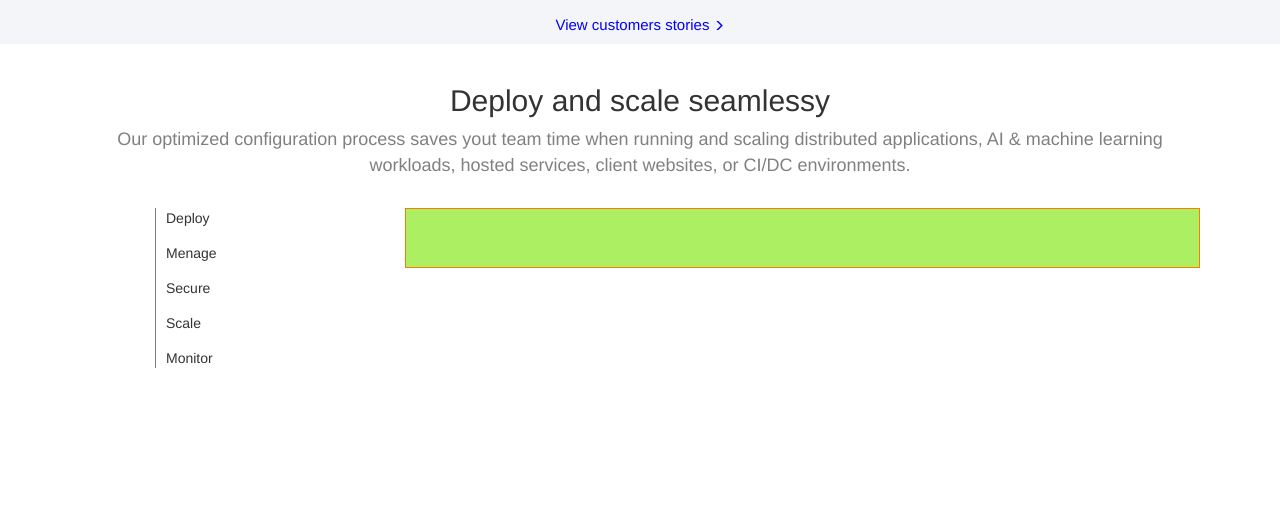
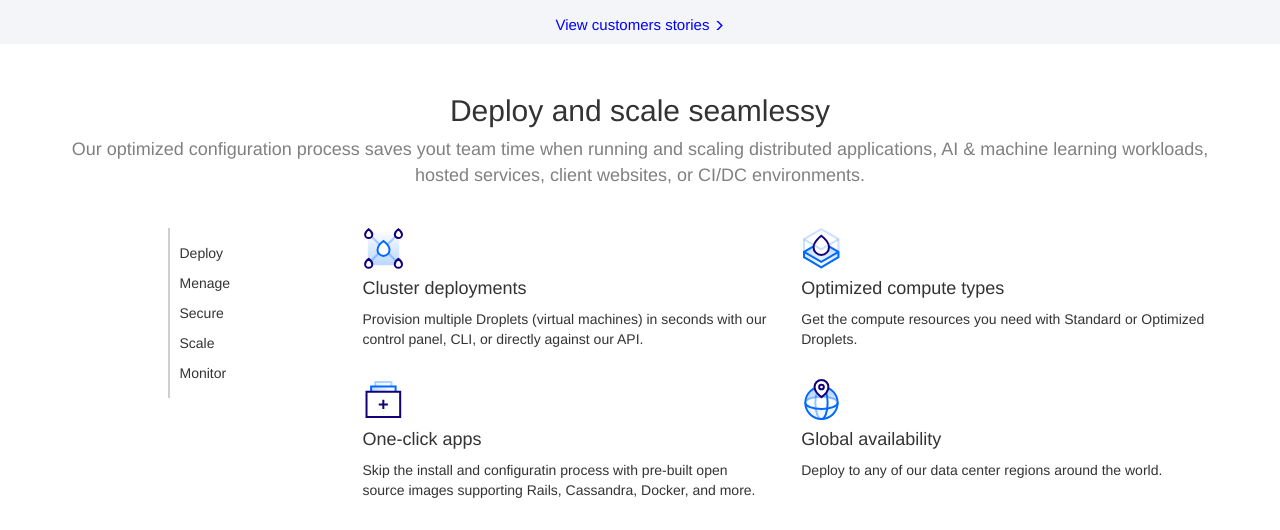
Before and after one commit to leopoldonanti/html-css-digitalocean, a plain HTML site: page index.html in a window 1280 px wide. Shown: the part 726-1256 px from the top of the page. Before the commit the page ends 1109 px from the top, so only its background shows below. Drawn offline with nearby package versions, Linux system fonts and the light colour scheme.

Commit message:
DEPLOY FINITO E CORRETTO

```diff
--- a/index.html
+++ b/index.html
@@ -165,14 +165,15 @@
     </section>
 
     <section id="deploy">
-      <div class="container text-center mc-pad-lr">
-        <div class="row mc-double-mar-20">
+      <div class="container text-center">
+        <div class="row mc-double-mar-30">
           <h2>Deploy and scale seamlessy</h2>
           <p class="mc-gray-txt mc-paragrafo-dep">Our optimized configuration process saves yout team time when running and scaling distributed applications, AI & machine learning workloads, hosted services, client websites, or CI/DC environments.
           </p>
         </div>
-        <div class="row mc-pad-l-60">
-          <div class="col-md-3">
+        <div class="row">
+
+          <div class="col-md-2 col-md-offset-1">
             <ul id="deploy-list" class="mc-reset-list text-left">
               <li class="mc-dep-item">Deploy</li>
               <li class="mc-dep-item">Menage</li>
@@ -181,14 +182,33 @@
               <li class="mc-dep-item">Monitor</li>
             </ul>
           </div>
-          <div class="col-md-9 debug">
+
+          <div class="col-md-9 ">
             <div class="row">
-              <div class="col-md-6">
+              <div class="col-md-6 text-left">
+                <img class="img-responsive" src="img/cluster-deploy.svg" alt="cluster deploy">
+                <h4>Cluster deployments</h4>
+                <p class="qw-color-gray">Provision multiple Droplets (virtual machines) in seconds with our control panel, CLI, or directly against our API.</p>
+              </div>
+              <div class="col-md-6 text-left">
+                <img class="img-responsive" src="img/optimized-compute.svg" alt="optimezed compute">
+                <h4>Optimized compute types</h4>
+                <p class="qw-color-gray">Get the compute resources you need with Standard or Optimized Droplets.</p>
+              </div>
 
+              <div class="clearfix"></div>
 
+              <div class="col-md-6 text-left mc-double-mar-20">
+                <img class="img-responsive" src="img/one-click.svg" alt="one click">
+                <h4>One-click apps</h4>
+                <p class="qw-color-gray">Skip the install and configuratin process with pre-built open source images supporting Rails, Cassandra, Docker, and more.</p>
               </div>
-              <div class="col-md-6">
 
+              <div class="col-md-6 text-left mc-double-mar-20">
+                <img class="img-responsive" src="img/global.svg" alt="global">
+                <h4>Global availability</h4>
+                <p class="qw-color-gray">Deploy to any of our data center regions around the world.</p>
+              </div>
 
               </div>
             </div>
--- a/style.css
+++ b/style.css
@@ -3,7 +3,6 @@
   min-height: 60px;
   border: 1px solid rgb(255, 123, 0);
 }
-
 
 /* inizio nav */
 
@@ -36,7 +35,6 @@
   min-height: 500px;
   margin-top: 65px;
   padding-top: 80px;
-
 }
 
 /* jumbo text-box */
@@ -80,14 +78,17 @@
 }
 
 #deploy-list{
-  border-left: solid 1px gray;
+  border-left: solid 2px rgb(208, 206, 206);
   padding-left: 10px;
+  padding-top: 5px;
+  padding-bottom: 5px;
 }
 
 .mc-dep-item{
-  margin-bottom: 15px;
+  margin-top: 10px;
+  margin-bottom: 10px;
+  text-align: left;
 }
-
 
 /* mc-paddings */
 
@@ -108,8 +109,12 @@
   padding-left: 60px;
 }
 
+/* mc-margins */
 
-/* mc-margins */
+.mc-double-mar-30{
+  margin-top: 30px;
+  margin-bottom: 30px;
+}
 
 .mc-double-mar-20{
   margin-top: 20px;
```
